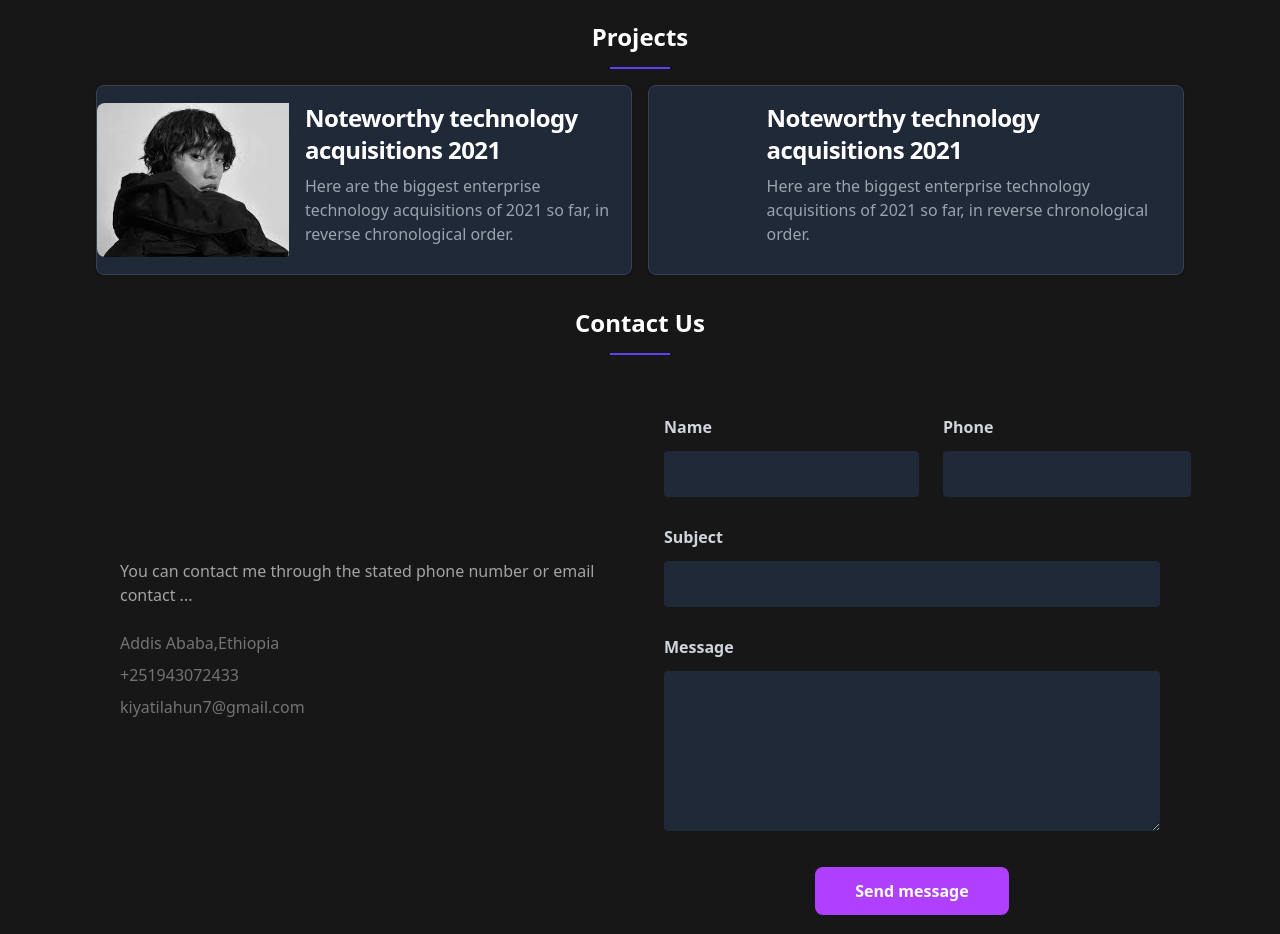
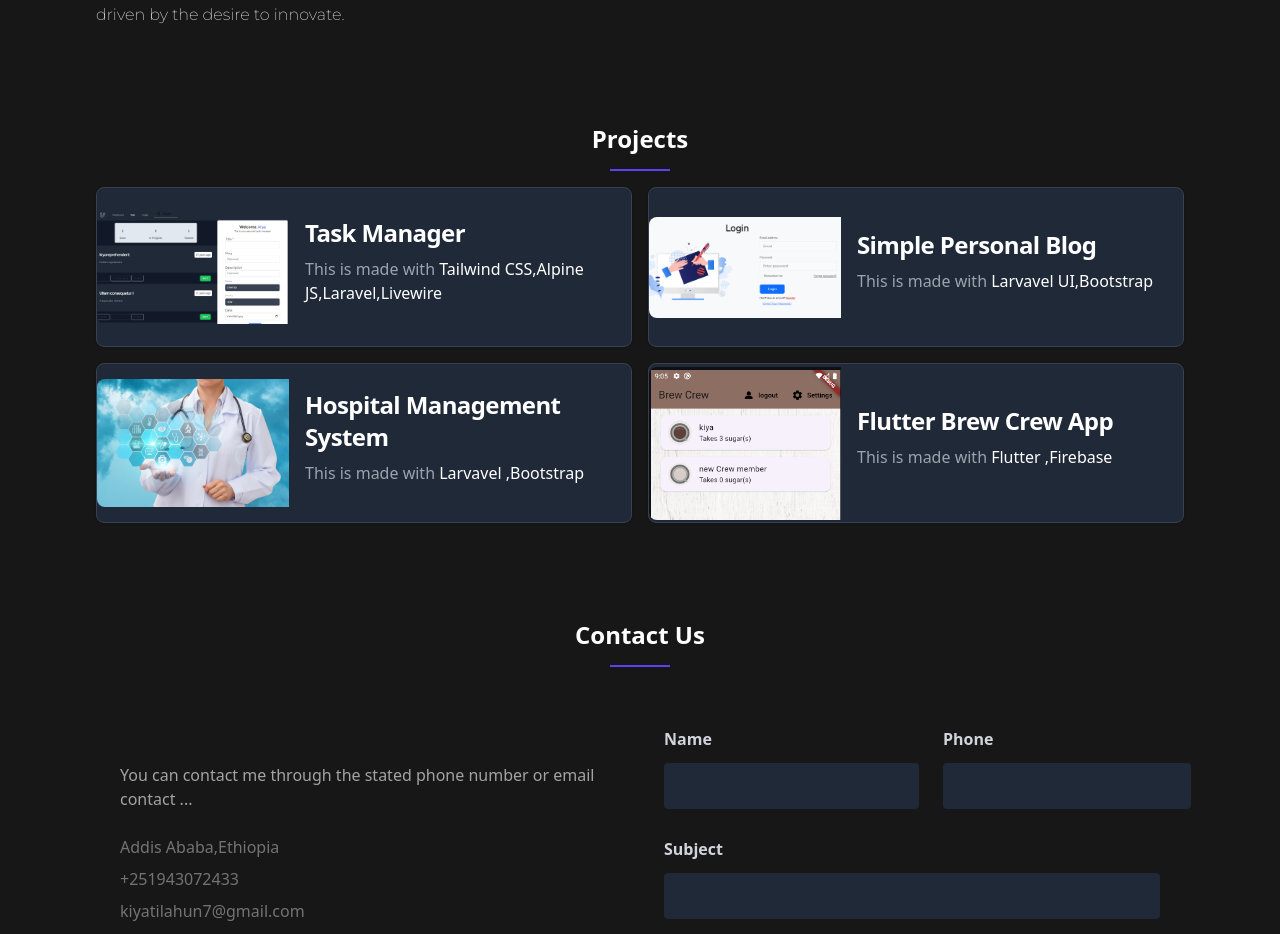
Before and after one commit to KiyaTilahun/myPortfolio, a website with bundled scripts: page src/index.html in a window 1280 px wide. Shown: the part 1182-2116 px from the top of the page. Built offline with nearby package versions, Linux system fonts and the light colour scheme; files whose address does not match are found by name; a web font is replaced by a local one.

Commit message:
finished with the work

```diff
--- a/src/index.html
+++ b/src/index.html
@@ -44,7 +44,7 @@
     >
       <div class="flex flex-col justify-center h-3/5 gap-3 pr-5">
         <div class="active text-blue-800 navs toggle-element text-right transition ease-in-out delay-1000">
-          <a href="#home">
+          <a href="#home2">
             <i class="bx bx-home"></i> <span class="vertical-name  text-[16px]">HOME</span
           ></a>
         </div>
@@ -65,10 +65,16 @@
         </div>
       </div>
     </div>
+
+
+    <div class="absolute top-0 left-0 p-4">
+      <a href="https://github.com/KiyaTilahun" target="_blank" class="flex items-center mb-4 sm:mb-0 space-x-3 rtl:space-x-reverse">  <img src="../assets/images/logo-no-background.png" class="h-8"  />
+      </a>
+    </div>
     <!-- header -->
 
     <section
-      class="sm:hidden header flex items-center fixed top-0 left-0 justify-between w-full m-0 backdrop-blur-xs hover:bg-black  opacity-90 " id="home"
+      class="sm:hidden header flex items-center fixed top-0 left-0 justify-between w-full m-0  backdrop-blur-xs hover:bg-black  opacity-90 " id="home"
     >
       <div class="w-full">
         <button
@@ -170,8 +176,8 @@
         <i class="bx"></i>
       </div>
     </section>
-    <div class="mainbody">
-    <section class="lg:mx-24 sm:mx-15 page mx-8" id="home">
+    <div class="mainbody ">
+    <section class="lg:mx-24 sm:mx-15 page mx-8" id="home2" >
       <section
         class="section home w-3/4 relative flex flex-col items-center h-auto mx-auto mt-20 justify-center"
       >
@@ -217,12 +223,12 @@
           </div>
         </div>
 
-        <button
-          class="mt-10 knowmore-two bg-transparent text-blue-700 font-semibold hover:text-white py-2 px-4 border border-blue-500 hover:border-transparent rounded text-2xl text-center"
+        <a href="#contact"
+          class="mt-20 knowmore-two bg-transparent text-blue-700 font-semibold hover:text-white py-2 px-4 border border-blue-500 hover:border-transparent rounded text-xl text-center"
         >
-          know more
-          <i class="bx bx-down-arrow-alt text-xl" style="color: #fff"></i>
-        </button>
+          Get In Touch
+          <i class="bx bx-right-arrow-alt text-xl" style="color: #fff"></i>
+        </a>
 
         <!-- <div class=""><img class="absolute right-1/3 hidden md:block h-auto max-w-lg transition-all duration-300 rounded-lg cursor-pointer filter grayscale hover:grayscale-0" src="../assets/images/checker.png" alt=""></div> -->
       </section>
@@ -234,7 +240,7 @@
         <!-- <div class="hidden md:block absolute md:w-28 md:h-28 decor rounded-full "></div> -->
         <!-- <div class="hidden md:block absolute md:w-28 md:h-28 decor2 rounded-full "></div> -->
 
-        <div class="w-full lg:basis-1/2 mt-10 backdrop-blur-sm">
+        <div class="w-full lg:basis-1/2 mt-10 ">
           <!-- <div class="text-2xl font-bold text-white pt-5">So who am I?</div> -->
           <div class="two alt-two text-right text-2xl font-bold p-4">
             <h1>Who am  I?</h1>
@@ -373,51 +379,87 @@
         </div>
       </section>
 
-      <section>
+      <section class="mt-20">
         <div
           class="two alt-two text-right text-2xl font-bold p-4 text-white m-4"
         >
           <h1  id="projects">Projects</h1>
         </div>
         <div class="grid sm:grid-cols-2 md:grid-cols-2 gap-4">
-          <div>
+          <div class="my_projects">
             <a
-              href="#"
-              class="flex flex-col items-center border rounded-lg shadow md:flex-row md:max-w-xl border-gray-700 bg-gray-800 hover:bg-gray-700"
+              href="https://github.com/KiyaTilahun/TaskManager" target="_blank"
+              class="flex flex-col md:items-center border rounded-lg shadow md:flex-row md:max-w-xl border-gray-700 bg-gray-800 hover:bg-gray-700 md:h-40 h-32"
             >
               <img
-                class="object-cover w-full rounded-t-lg h-56 md:h-auto md:w-48 md:rounded-none md:rounded-s-lg"
-                src="../assets/images/profile.jpeg"
+                class="hidden md:block object-cover w-full rounded-t-lg h-56 md:h-auto md:w-48 md:rounded-none md:rounded-s-lg"
+                src="../assets/images/taskmanager.png"
                 alt=""
               />
               <div class="flex flex-col justify-between p-4 leading-normal">
                 <h5 class="mb-2 text-2xl font-bold tracking-tight text-white">
-                  Noteworthy technology acquisitions 2021
+                  Task Manager
                 </h5>
                 <p class="mb-3 font-normal text-gray-400">
-                  Here are the biggest enterprise technology acquisitions of
-                  2021 so far, in reverse chronological order.
+                  This is made with <span class="text-white">  Tailwind CSS,Alpine JS,Laravel,Livewire</span>
                 </p>
               </div>
             </a>
           </div>
-          <div>
+          <div class="my_projects">
             <a
-              href="#"
-              class="flex flex-col items-center border rounded-lg shadow md:flex-row md:max-w-xl border-gray-700 bg-gray-800 hover:bg-gray-700"
+              href="https://github.com/KiyaTilahun/TaskManager" target="_blank"
+              class="flex flex-col md:items-center border rounded-lg shadow md:flex-row md:max-w-xl border-gray-700 bg-gray-800 hover:bg-gray-700 md:h-40 h-32"
             >
               <img
-                class="object-cover w-full rounded-t-lg h-56 md:h-auto md:w-48 md:rounded-none md:rounded-s-lg"
-                src="/docs/images/blog/image-4.jpg"
+                class="hidden md:block object-cover w-full rounded-t-lg h-56 md:h-auto md:w-48 md:rounded-none md:rounded-s-lg"
+                src="../assets/images/blog.png"
                 alt=""
               />
-              <div class="flex flex-col justify-between p-4 leading-normal">
+              <div class="flex flex-col justify-between p-4 items-start">
                 <h5 class="mb-2 text-2xl font-bold tracking-tight text-white">
-                  Noteworthy technology acquisitions 2021
+                  Simple Personal Blog
                 </h5>
-                <p class="mb-3 font-normal text-gray-400">
-                  Here are the biggest enterprise technology acquisitions of
-                  2021 so far, in reverse chronological order.
+                <p class="mb-3 font-normal text-gray-400 ">
+                  This is made with  <span class="text-white"> Larvavel UI,Bootstrap  </span>
+                </p>
+              </div>
+            </a>
+          </div>
+
+          <div class="my_projects">
+            <a
+              href="https://github.com/KiyaTilahun/Hospital_management_system" target="_blank"
+              class="flex flex-col md:items-center border rounded-lg shadow md:flex-row md:max-w-xl border-gray-700 bg-gray-800 hover:bg-gray-700 md:h-40 h-32"
+            >
+              <img
+                class="hidden md:block object-cover w-full rounded-t-lg h-56 md:h-auto md:w-48 md:rounded-none md:rounded-s-lg"
+                src="../assets/images/hospital.jpg"
+                alt=""
+              />
+              <div class="flex flex-col justify-between p-4 items-start">
+                <h5 class="mb-2 text-2xl font-bold tracking-tight text-white">
+                  Hospital Management System
+                </h5>
+                <p class="mb-3 font-normal text-gray-400 ">
+                  This is made with  <span class="text-white"> Larvavel ,Bootstrap  </span>
+                </p>
+              </div>
+            </a>
+          </div>
+          <div class="my_projects">
+            <a
+              href="https://github.com/KiyaTilahun/Flutter_Brew_Crew_App_with_firebase" target="_blank"
+              class="flex flex-col md:items-center border rounded-lg shadow md:flex-row md:max-w-xl border-gray-700 bg-gray-800 hover:bg-gray-700 md:h-40 h-32"
+            >
+            <img class="hidden md:block object-cover w-full rounded-full h-56 md:h-auto md:w-48 md:rounded-none md:rounded-s-lg" src="../assets/images/brewcrew.png" alt="" />
+
+              <div class="flex flex-col justify-between p-4 items-start">
+                <h5 class="mb-2 text-2xl font-bold tracking-tight text-white">
+                  Flutter Brew Crew App
+                </h5>
+                <p class="mb-3 font-normal text-gray-400 ">
+                  This is made with  <span class="text-white"> Flutter ,Firebase  </span>
                 </p>
               </div>
             </a>
@@ -425,7 +467,7 @@
         </div>
       </section>
 
-      <section class="contact" id="contact">
+      <section class="contact mt-20" id="contact">
         <div
           class="two alt-two text-right text-2xl font-bold p-4 text-white m-4"
         >
@@ -433,7 +475,7 @@
         </div>
         <div class="flex flex-wrap  flex-row-reverse md:flex-row items-center justify-center">
           <div
-            class="mb-10 basis-full   md:basis-1/2 grow-0  md:mb-0 md:w-1/2 md:px-3 lg:px-6"
+            class="mb-10 basis-full   md:basis-1/2 grow-0  md:mb-0 md:w-1/2 md:px-3 lg:px-6 self-start pt-20"
           >
             <p class="mb-6 text-neutral-400">
              You can contact me through the stated phone number or email contact ...
@@ -509,7 +551,7 @@
         <footer class=" shadowbg-gray-900 m-0 bg-neutral-900 ">
           <div class="w-full max-w-screen-xl  p-4 md:py-4 mx-auto">
               <div class="sm:flex sm:items-center sm:justify-between">
-                  <a href="https://flowbite.com/" class="flex items-center mb-4 sm:mb-0 space-x-3 rtl:space-x-reverse">
+                  <a href="https://github.com/KiyaTilahun" target="_blank" class="flex items-center mb-4 sm:mb-0 space-x-3 rtl:space-x-reverse">
                       <img src="../assets/images/logo-no-background.png" class="h-8"  />
 
                   </a>
--- a/style/input.css
+++ b/style/input.css
@@ -104,10 +104,22 @@ body {
   -webkit-background-clip: text;
   font-size: 1.5rem;
   font-family: "Montserrat", sans-serif;
+  animation: scaleAndReturn 5s infinite;
   transition: ease-in-out 1s;
 
 
 }
+.navs.active{
+  animation: none;
+}
+
+@keyframes scaleAndReturn {
+  0%, 100% {
+    transform: scale(1);
+  }
+  50% {
+    transform: scale(1.3);
+  }}
 .active::before {
   content: "";
   position: absolute;
@@ -336,6 +348,13 @@ emphasis {
   content: "";
 }
 
+/* projects */
+
+.my_projects:hover {
+  border:2px solid #5b42f3;
+  border-radius: 0.5rem;
+}
+
 /* contact */
 .submit {
   background-color: #af40ff;
```
Also changed, not shown: assets/images/blog.png (added), assets/images/brewcrew.png (added), assets/images/calc.png (added), assets/images/hospital.jpg (added), assets/images/taskmanager.png (added), style/styles.css.
